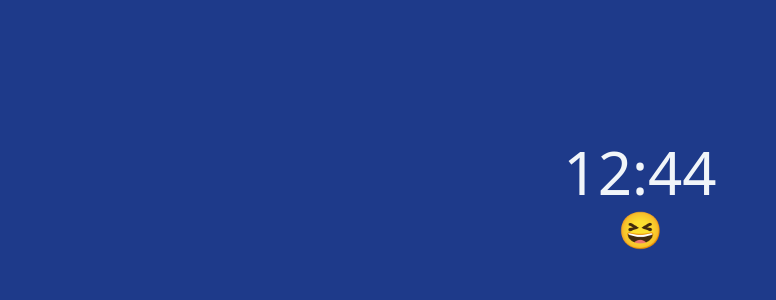
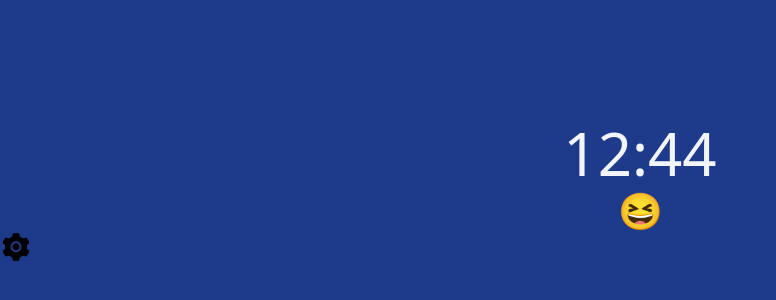
Before and after one commit to dycat/deskcat, a Next.js app: page / in a window 1280 px wide. Shown: the part 204-504 px from the top of the page, without its empty margins (0-776 px from the left). Built offline with nearby package versions, Linux system fonts and the light colour scheme.

Commit message:
add configure menu showing function

```diff
--- a/pages/App.tsx
+++ b/pages/App.tsx
@@ -1,8 +1,8 @@
-import React from "react";
+import React, { useState } from "react";
 import Clock from "../components/clock";
 import Hello from "../components/hello";
-
-// import { createUseStyles } from "react-jss";
+import Image from "next/image";
+import settingicon from "../public/settings.png";
 
 const backgroundColor = ["#011627", "#2EC4B6", "#E71D36", "#FF9F1C", "#2a9d8f"];
 
@@ -17,23 +17,34 @@ function randomItem(array) {
   return array[getRandomInt(0, max)];
 }
 
-// const useStyles = createUseStyles({
-//   themes: {
-//     display: "flex",
-//     flexDirection: "column",
-//     alignItems: "center",
-//     justifyContent: "center",
-//     height: "100vh",
-//     backgroundColor: randomItem(backgroundColor),
-//   },
-// });
+function App() {
+  const [configureOpaque, setConfigureOpaque] = useState('invisible')
+  const showConfigure = () => {
+    if (configureOpaque == 'invisible') {
+      setConfigureOpaque('visible')
+    }else{
+      setConfigureOpaque('invisible')
+    }
+  }
 
-function App() {
-  // const style = useStyles();
   return (
     <div className="flex flex-col justify-center h-screen bg-blue-900">
       <Clock></Clock>
       <Hello></Hello>
+      <div>
+        <button id="configure_id" onClick={showConfigure}>
+          <Image src={settingicon} width="32" height='32' />
+        </button>
+        <div className={`bg-slate-50/75 absolute bottom-0 left-0 h-screen w-screen ${configureOpaque}`}>
+          <div>
+            <button onClick={showConfigure}>Close</button>
+            <ul>
+              { backgroundColor.map((color: string) => <li>{color}</li> ) }
+            </ul>
+          </div>
+        </div>
+
+      </div>
     </div>
   );
 }
```
Also changed, not shown: public/settings.png (added), 1 other file (tests, documents, lock files or other folders).
